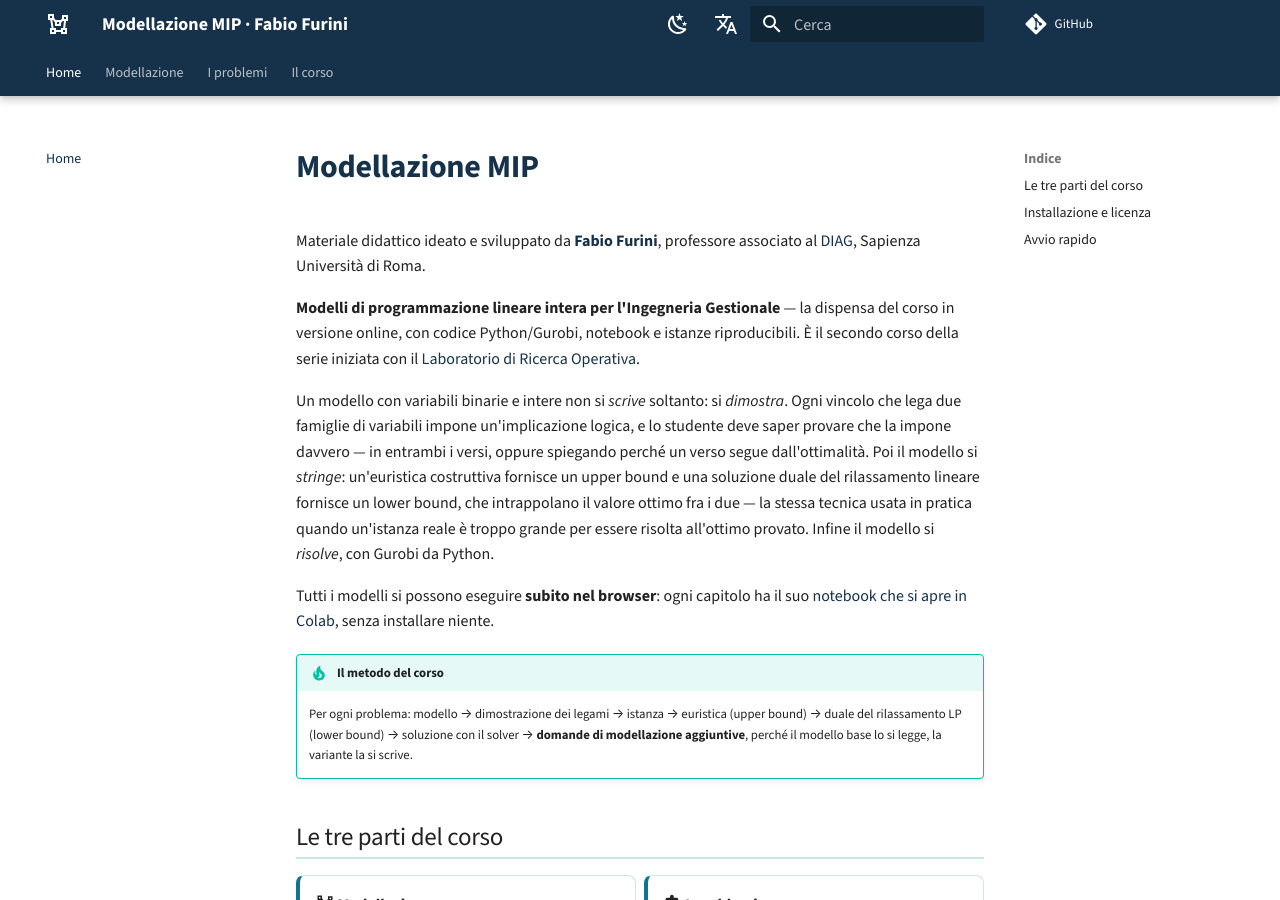
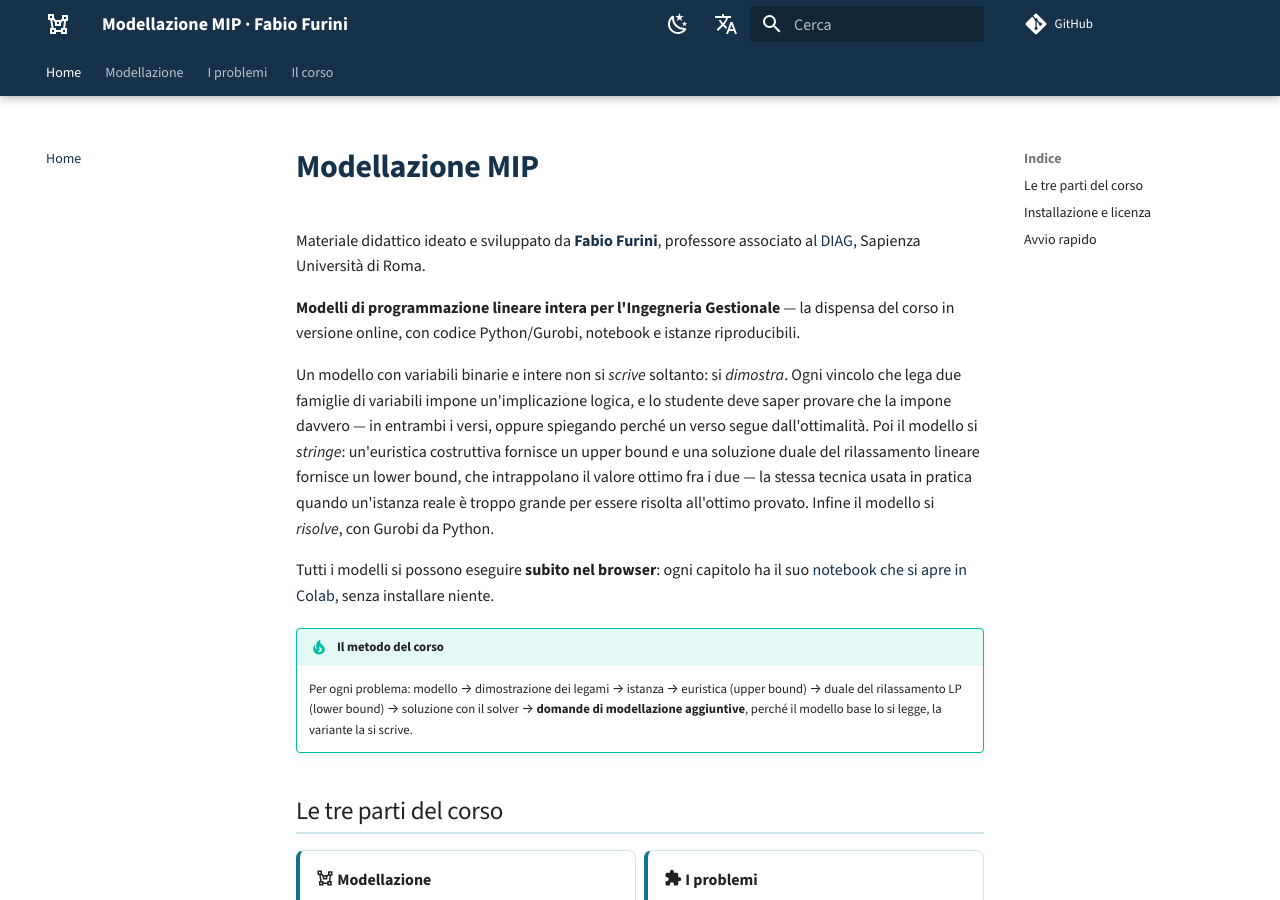
Before and after one commit to fabiofurini/modellazione-mip, an MkDocs documentation site: the page built from docs/index.md, in a window 1280 px wide and 900 px high. Built offline with MkDocs 1.6.1 and Material for MkDocs 9.7.7, drawn with Linux system fonts in a browser that asks for light colours; comment, search, counter and statistics services are not loaded.

Commit message:
Via il riferimento alla serie iniziata con il Laboratorio
Co-Authored-By: Claude Opus 5 (1M context) <noreply@anthropic.com>

```diff
--- a/docs/index.md
+++ b/docs/index.md
@@ -5,8 +5,7 @@ associato al [DIAG](https://www.diag.uniroma1.it/), Sapienza Università di Roma
 
 **Modelli di programmazione lineare intera per l'Ingegneria Gestionale** — la
 dispensa del corso in versione online, con codice Python/Gurobi, notebook e
-istanze riproducibili. È il secondo corso della serie iniziata con il
-[Laboratorio di Ricerca Operativa](https://fabiofurini.github.io/laboratorio-ricerca-operativa/).
+istanze riproducibili.
 
 Un modello con variabili binarie e intere non si *scrive* soltanto: si
 *dimostra*. Ogni vincolo che lega due famiglie di variabili impone
--- a/mkdocs.yml
+++ b/mkdocs.yml
@@ -58,7 +58,7 @@ extra:
       name: GitHub
     - icon: material/chart-timeline-variant
       link: https://fabiofurini.github.io/laboratorio-ricerca-operativa/
-      name: Laboratorio di Ricerca Operativa — il primo corso della serie
+      name: Laboratorio di Ricerca Operativa
   alternate:
     - name: Italiano
       link: https://fabiofurini.github.io/modellazione-mip/
```
Also changed, not shown: README.md (+1 -2 lines).
